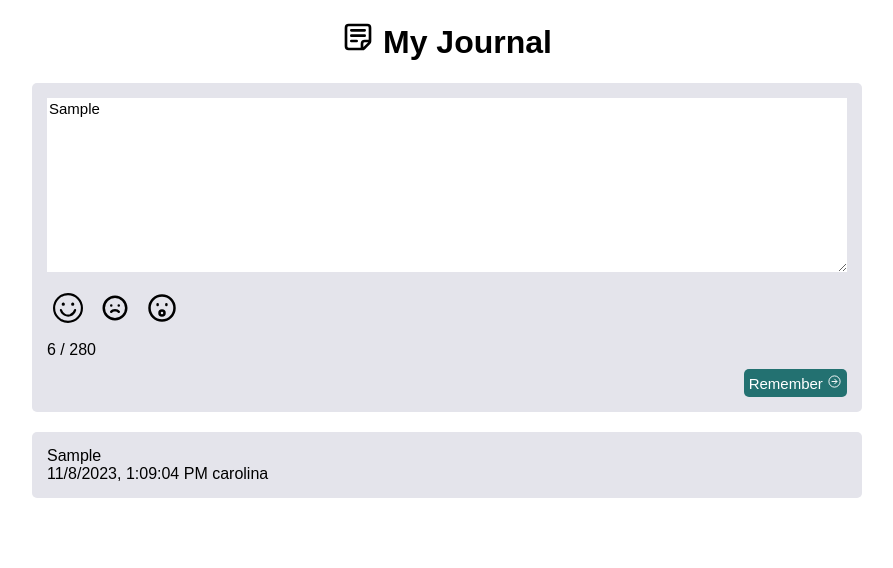
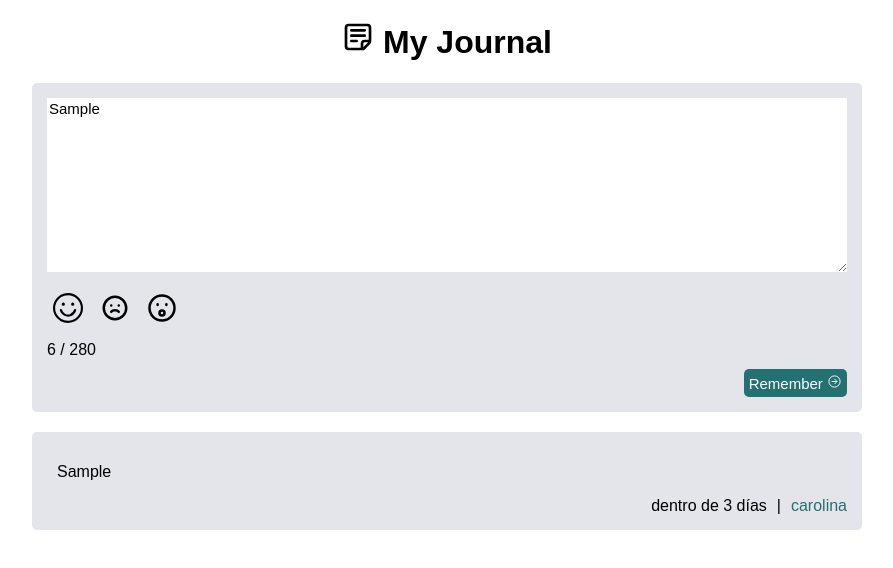
Before and after one commit to itbielidev/practica-post, a Vue app: page / in a window 1280 px wide. Both pictures are taken after typing "Sample" into the empty fields and a click on the button "Remember". Shown: the top 568 px of the page, without its empty margins (193-1086 px from the left). Built offline with nearby package versions, Linux system fonts and the light colour scheme.

Commit message:
practice done

```diff
--- a/src/components/Formulari.vue
+++ b/src/components/Formulari.vue
@@ -36,7 +36,7 @@ const gestionarSubmit = ()=>{
   emit('create', {
     id: 1,
     emoji: emoji.value,
-    createDate: new Date(),
+    createDate: new Date("2023-11-11 08:30:00"),
     user: 'carolina',
     body:body.value,
   })
--- a/src/components/PostEnviat.vue
+++ b/src/components/PostEnviat.vue
@@ -6,17 +6,20 @@ const props = defineProps<{
   entry: Entry
 }>()
 
+const relativeTime =  Math.ceil((props.entry.createDate.getTime() - new Date().getTime()) / (1000 * 60 * 60 * 24))
+
 </script>
 
 <template>
 
 <div class="container-post">
-  <EmojiIcon v-if="props.entry.emoji" :icon="props.entry.emoji" />
-  <div>
-    {{ props.entry.body }}
+  <div class="post-header">
+    <span class="icon"><EmojiIcon v-if="props.entry.emoji" :icon="props.entry.emoji" /></span>
+    <p>{{ props.entry.body }}</p>
   </div>
-  {{ props.entry.createDate.toLocaleString() }}
-  {{ props.entry.user }}
+  <div class="post-footer">
+    <span>{{ new Intl.RelativeTimeFormat('es', {numeric: "auto"}).format(relativeTime, "day") }}</span> | <span class="user">{{ props.entry.user }}</span>
+  </div>
 </div>
 </template>
 
@@ -27,6 +30,26 @@ const props = defineProps<{
   width: 50rem;
   border-radius: 5px;
   padding: 15px;
-
+  display: flex;
+  flex-direction: column;
+  align-items: flex-start;
+}
+.post-header {
+  display: flex;
+  align-items: center;
+  gap: 10px;
+}
+.post-header .icon {
+  font-size: 4rem;
+  display: flex;
+}
+.post-footer {
+  display: flex;
+  align-self: flex-end;
+  gap: 10px;
+  align-items: center;
+}
+.post-footer .user {
+  color: #237171;
 }
 </style>
```
